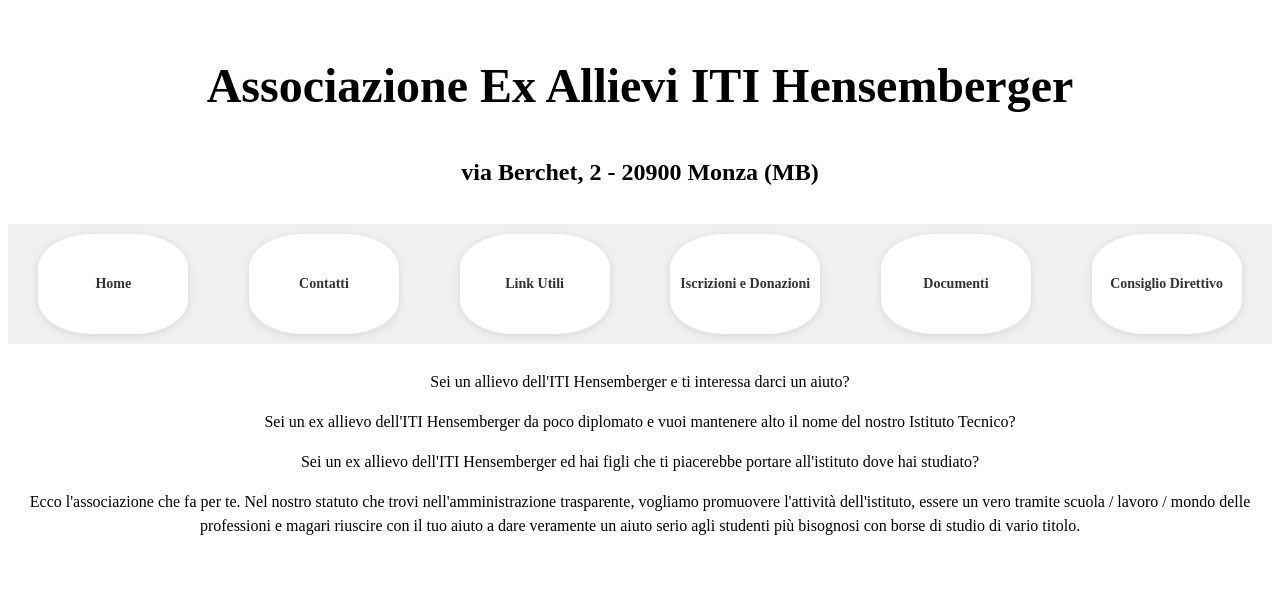
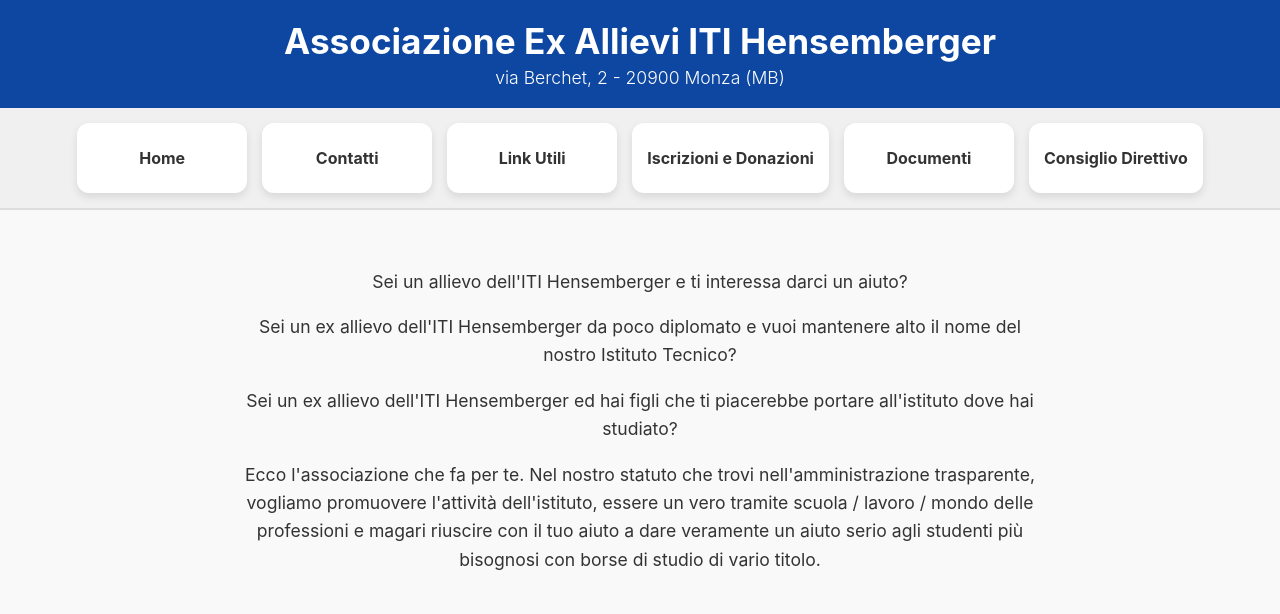
Before and after one commit to teozocchi/ex-studenti, a plain HTML site: page index.html in a window 1280 px wide. Drawn offline with Linux system fonts and the light colour scheme.

Commit message:
style(css): Rinnovato lo stile per migliorare leggibilità e aspetto
- Sostituisce Times New Roman con un font-stack sans-serif moderno.
- Rende la navigazione più flessibile usando padding invece di dimensioni fisse.
- Aggiunge la proprietà flex-wrap al menu per migliorare la visualizzazione su schermi piccoli.
- Introduce un effetto hover con transform e box-shadow per un'interazione più dinamica.
- Imposta stili globali nel body per coerenza.

```diff
--- a/style.css
+++ b/style.css
@@ -1,53 +1,73 @@
+body {
+    font-family: -apple-system, BlinkMacSystemFont, "Segoe UI", Roboto, Helvetica, Arial, sans-serif;
+    margin: 0;
+    background-color: #f9f9f9; /* mi sego */
+    color: #333
+}
+
 .text{
-    font-family:'Times New Roman';
     text-align: center;
-    font-size: 16px;
-    line-height: 1.5;
-    padding: 10px;
+    font-size: 1.1em; /* un po' più grande per una migliore leggibilità */
+    line-height: 1.6;
+    padding: 20px;
+    max-width: 800px;
+    margin: 20px auto;
 }
+
 .title{
-    font-family:'Times New Roman';
     text-align: center;
-    font-size: 24px;
-    font-weight: bold;
-    line-height: 1.5;
-    padding: 10px;
+    padding: 20px 10px;
+    background-color: #0d47a1; /* u bel blu istituzionale come esempio */
+    color: white;
 }
+
+.title h1 {
+    font-size: 2.2em;
+    margin: 0;
+}
+
+.title p {
+    font-size: 1.1em;
+    margin: 5px 0 0 0;
+    font-weight: 300;
+}
+
 nav {
     background: #f0f0f0;
+    padding: 15px 0;
+    border-bottom: 2px solid #ddd;
+}
+
+nav ul {
+    display: flex;
+    flex-wrap: wrap;
+    justify-content: center;   /* centrta i pulsanti orizzontalmente cme ha fatto gabriel */
+    gap: 15px;
     margin: 0;
     padding: 0;
-}
-nav ul {
-    display: flex;                              /* uso flexbox per il layout */
-    justify-content: space-around;          /* distribuisco gli elementi in modo uniforme */
-    align-items: center;
-    width: 100%;
-    margin: 0;                              /* margine zero (non  si usa) */
-    padding: 10px 0;
     list-style: none;
 }
-nav ul li {
-    margin: 0;
-}
+
 nav ul li a {
     display: flex;
-    flex-direction: column;             /* orientamento verticale */
-    align-items: center;                /* allineamento orizzontale */
+    align-items: center;
     justify-content: center;
-    width: 150px;                           /* dimensione figura */
-    height: 100px;
-    background: #fff;                       /* sfondo bianco */
-    border-radius: 35%;
-    text-align: center;                     /* testo al centro della forma */
-    text-decoration: none;                  /* tolgo sottolinea */
+    min-width: 140px;
+    padding: 25px 15px;        /*  padding per la dimensione, non height e width fisse */
+    background: #fff;
+    border-radius: 12px;
+    text-align: center;
+    text-decoration: none;
     color: #333;
     font-weight: bold;
-    box-shadow: 0 2px 8px rgba(0,0,0,0.1);
-    transition: background 0.3s, color 0.3s;                /*durata della transizione all'hover */
-    font-size: 14px;
+    box-shadow: 0 4px 8px rgba(0,0,0,0.1);
+    transition: all 0.3s ease; /* trannsizione più fluida per tutti gli effetti */
+    font-size: 1em;
 }
-nav ul li a:hover {                         /* quando passo con il mouse zio pera */
-    background: #e0e0e0;
-    color: #10549cc7;
+
+nav ul li a:hover {
+    background: #0d47a1;
+    color: white;
+    transform: translateY(-4px); /* mouse zio pera */
+    box-shadow: 0 6px 12px rgba(0,0,0,0.15);
 }
```
